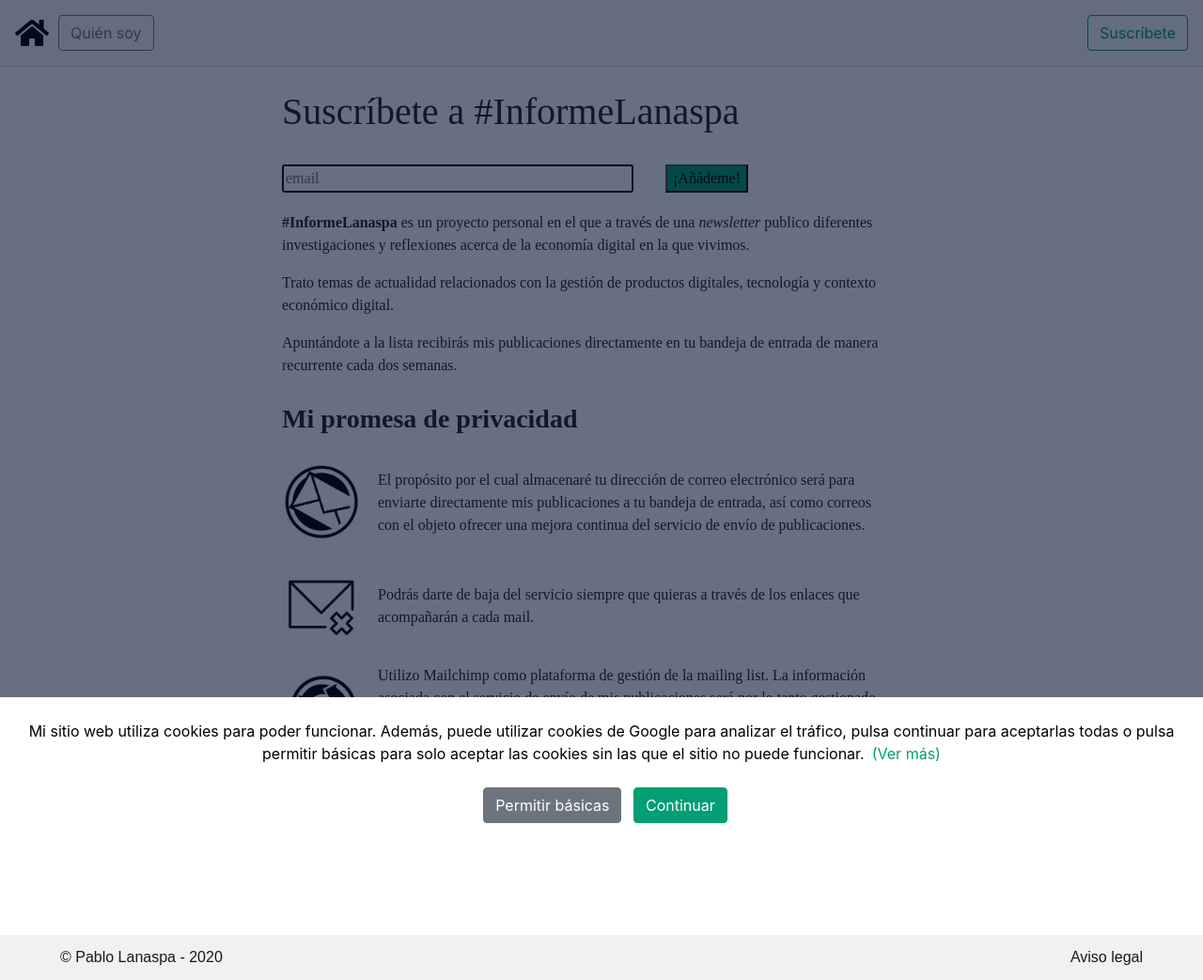
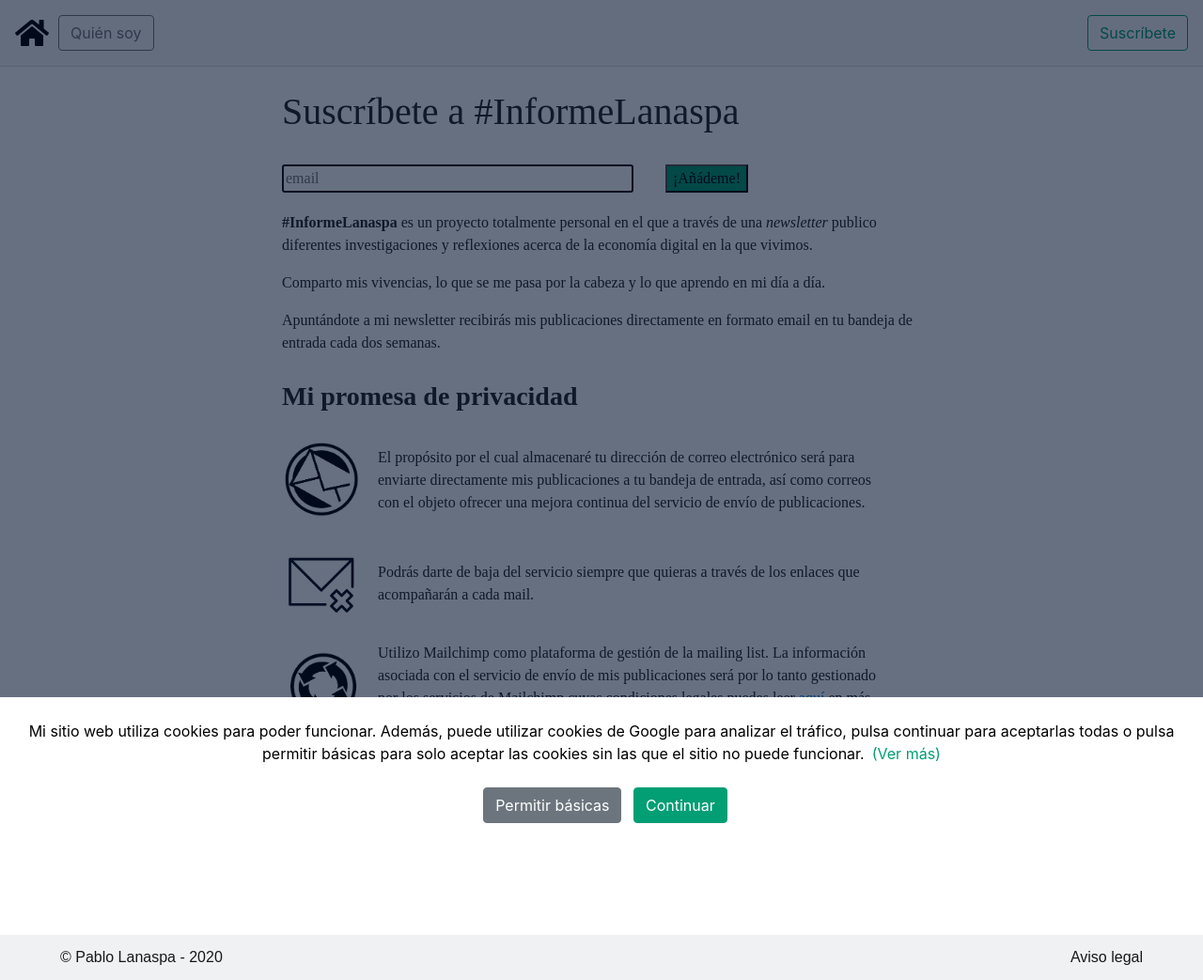
Before and after one commit to planaspa/planaspa.github.io, a Jekyll site: the page built from subscribe.markdown, in a window 1280 px wide. Shown: the whole page at 94% size. Built offline with Jekyll 4.4.1, drawn with Linux system fonts in a browser that asks for light colours; nearby versions of some CDN libraries; comment, search, counter and statistics services are not loaded.

Commit message:
copies updated

```diff
--- a/index.markdown
+++ b/index.markdown
@@ -16,7 +16,7 @@ summary: "Sitio web personal de Pablo Lanaspa. Publico opiniones personales acer
               <div class="card-body">
                 <h1 class="card-title" style="margin-top: 0; font-size: xx-large;">#InformeLanaspa</h1>
                 <h5 class="text-muted" style="margin-top: 0">Pablo Lanaspa Ferrer</h5>
-                <p>Una newsletter para interesados en tecnología, productos y servicios digitales. Una newsletter donde tratamos de comprender la economía digital que nos rodea. Una newsletter donde lanzo mis reflexiones y aprendizajes personales.</p>
+                <p>Una newsletter para interesados en tecnología, producto y servicios digitales. Una newsletter para comprender la economía digital que nos rodea. Una newsletter donde lanzo mis reflexiones y aprendizajes personales.</p>
               </div>
             </div>
         </div>
--- a/subscribe.markdown
+++ b/subscribe.markdown
@@ -51,15 +51,15 @@ summary: "¡Suscríbete a #InformeLanaspa! Tecnología, innovación, IA, econom
     <!--End mc_embed_signup-->
 
     <p>
-    <b>#InformeLanaspa</b> es un proyecto personal en el que a través de una <i>newsletter</i> publico diferentes investigaciones y reflexiones acerca de la economía digital en la que vivimos.
+    <b>#InformeLanaspa</b> es un proyecto totalmente personal en el que a través de una <i>newsletter</i> publico diferentes investigaciones y reflexiones acerca de la economía digital en la que vivimos.
     </p>
 
     <p>
-    Trato temas de actualidad relacionados con la gestión de productos digitales, tecnología y contexto económico digital.
+    Comparto mis vivencias, lo que se me pasa por la cabeza y lo que aprendo en mi día a día.
     </p>
 
     <p>
-    Apuntándote a la lista recibirás mis publicaciones directamente en tu bandeja de entrada de manera recurrente cada dos semanas.
+    Apuntándote a mi newsletter recibirás mis publicaciones directamente en formato email en tu bandeja de entrada cada dos semanas.
     </p>
 
     <h3>Mi promesa de privacidad</h3>
```
